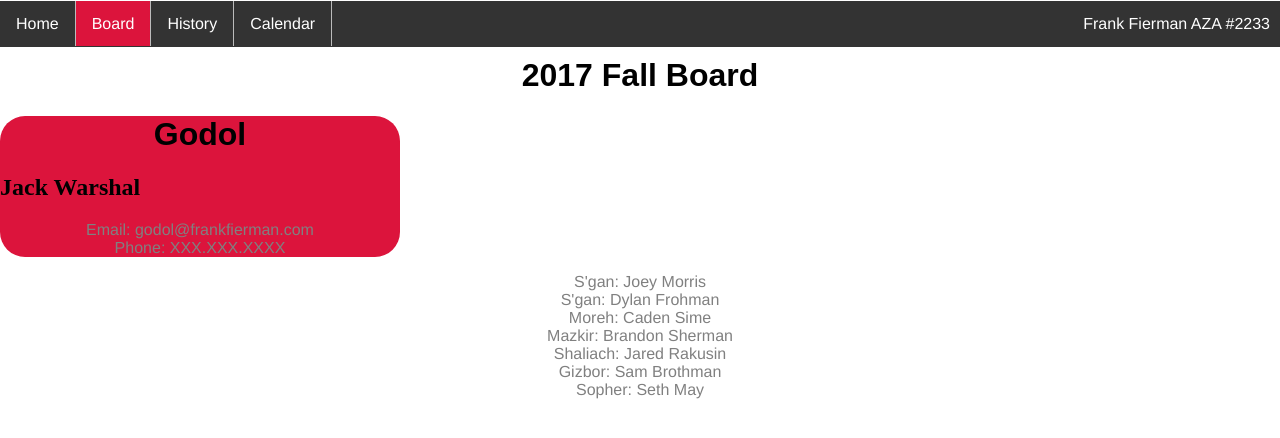
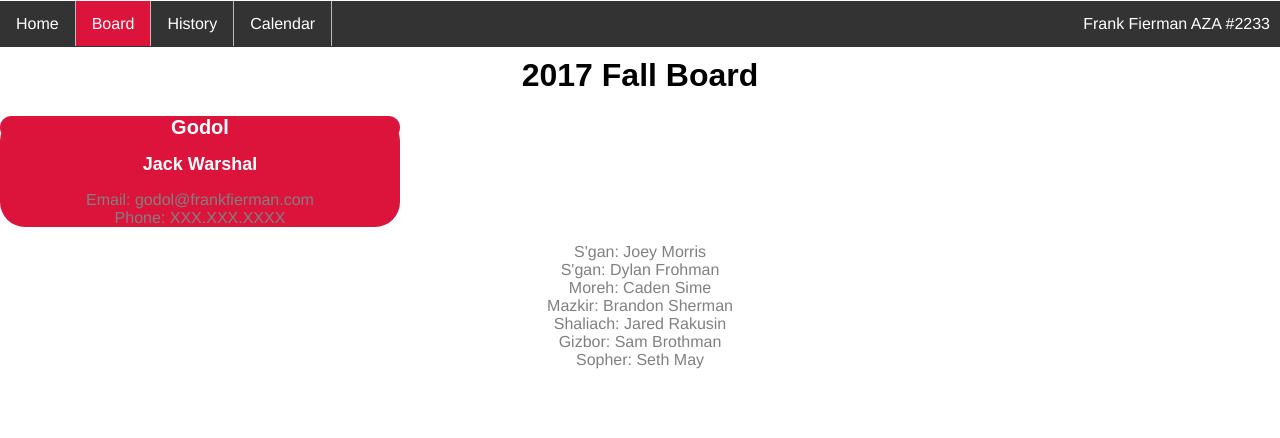
Before and after one commit to fiermanmazkir/fiermanmazkir.github.io, a Jekyll site: the page built from board/index.md, in a window 1280 px wide. Shown: the top 438 px of the page. Built offline with Jekyll 4.4.1, drawn with Linux system fonts in a browser that asks for light colours.

Commit message:
Update index.md

```diff
--- a/board/index.md
+++ b/board/index.md
@@ -10,8 +10,8 @@ cat: board
 </h1>
 
 <div class="godol-board">
-         <h1>Godol</h1>
-	 <h2>Jack Warshal</h2>
+         <h1 class="godol-board">Godol</h1>
+	 <h2 class="godol-board">Jack Warshal</h2>
 	 <p>Email: godol@frankfierman.com<br>
 	 Phone: XXX.XXX.XXXX</p>
 </div>
```
